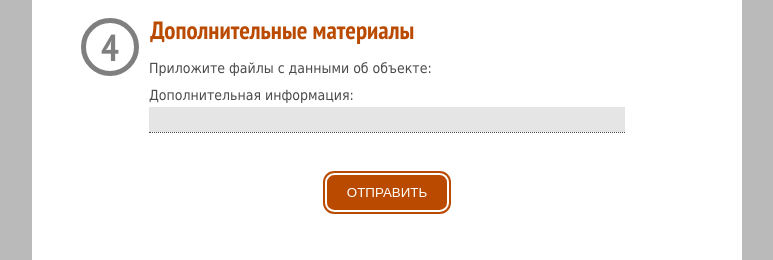
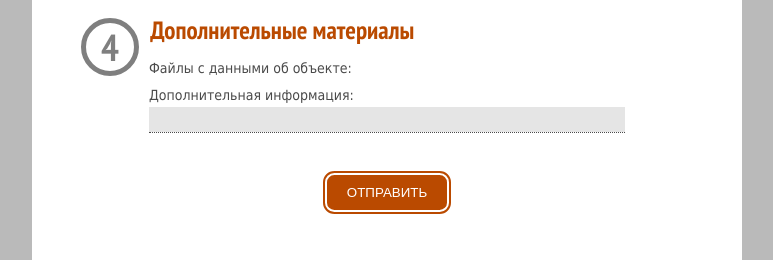
Before and after one commit to Cerzon/profitherm, a Django app: template sitepages/templates/pages/calculationorder_form.html in a window 1280 px wide. Shown: the part 1269-1529 px from the top of the page, without its empty margins (253-1026 px from the left). Run offline with Django 3.2, Linux system fonts and the light colour scheme; the template is opened without the code that fills it: most values are stand-ins (such as "Sample title", 1, 10 or a date in 2020); form fields are guessed from the names that the template uses.

Commit message:
2017-05-16-02-27

```diff
--- a/sitepages/templates/pages/calculationorder_form.html
+++ b/sitepages/templates/pages/calculationorder_form.html
@@ -130,7 +130,7 @@
     <fieldset>
         <legend><span class="fieldset-position-legend">4</span>Дополнительные материалы</legend>
         <div class="form-field label-above">
-            <label>Приложите файлы с данными об объекте:</label>
+            <label>Файлы с данными об объекте:</label>
             {{ upload_form.management_form }}
             {% for form in upload_form %}
                 <div class="inline-form {{ upload_form.prefix }}">
```
